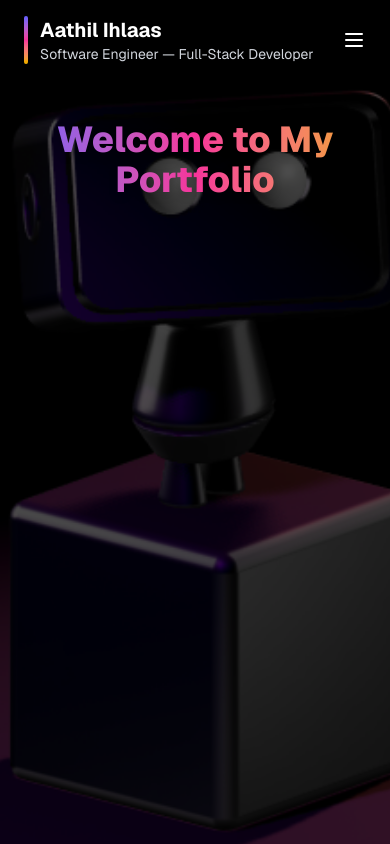
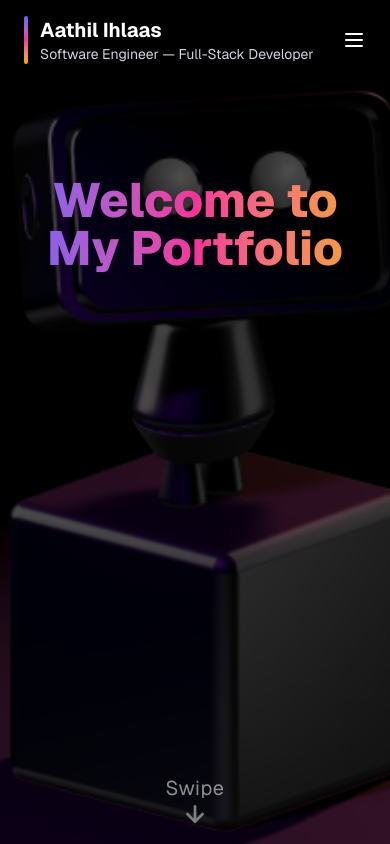
Before and after one commit to Aathil1681/personal-portfolio, a Next.js app: page / in a window 390 px wide. Shown: the top 844 px of the page. Built offline with nearby package versions, Linux system fonts and the light colour scheme; a web font is replaced by a local one.

Commit message:
inserted swipe button in main page

```diff
--- a/src/app/components/Main.tsx
+++ b/src/app/components/Main.tsx
@@ -31,7 +31,6 @@ const Main = ({
 
   return (
     <div className="relative h-[110vh] w-full bg-black top-20">
-      {/* Show Spline only on desktop, Next Image on mobile */}
       {!isMobile ? (
         <Spline
           scene={sceneUrl}
@@ -56,8 +55,8 @@ const Main = ({
       {/* Hero Text */}
       {isLoaded || isMobile ? (
         <p
-          className="absolute top-10 w-full flex justify-center items-center text-center gap-2 font-extrabold text-transparent bg-clip-text bg-gradient-to-r from-indigo-500 via-pink-500 to-yellow-500 drop-shadow-lg font-sans
-              text-4xl sm:text-5xl md:text-6xl lg:text-7xl xl:text-8xl
+          className="absolute top-24 sm:top-10 w-full flex justify-center items-center text-center gap-2 font-extrabold text-transparent bg-clip-text bg-gradient-to-r from-indigo-500 via-pink-500 to-yellow-500 drop-shadow-lg font-sans
+              text-5xl sm:text-5xl md:text-6xl lg:text-7xl xl:text-8xl
               px-4 sm:px-6"
         >
           {title}
@@ -67,6 +66,31 @@ const Main = ({
           Loading 3D scene...
         </p>
       )}
+
+      {/* Mobile Swipe Up Animation */}
+      {isMobile && (
+        <div className="absolute bottom-44 w-full flex flex-col items-center text-center">
+          <div className="animate-swipe-up text-gray-200 text-xl tracking-wide mb-2">
+            Swipe
+          </div>
+
+          <div className="animate-bounce-slow">
+            <svg
+              width="26"
+              height="26"
+              viewBox="0 0 24 24"
+              fill="none"
+              stroke="gray"
+              strokeWidth="2.5"
+              strokeLinecap="round"
+              strokeLinejoin="round"
+            >
+              <path d="M12 5v14" />
+              <path d="m5 12 7 7 7-7" />
+            </svg>
+          </div>
+        </div>
+      )}
     </div>
   );
 };
--- a/src/app/globals.css
+++ b/src/app/globals.css
@@ -84,3 +84,34 @@
   max-width: 90%;
   line-height: 1.2;
 }
+@keyframes swipeUpText {
+  0% {
+    opacity: 0;
+    transform: translateY(10px);
+  }
+  50% {
+    opacity: 1;
+    transform: translateY(0);
+  }
+  100% {
+    opacity: 0;
+    transform: translateY(-10px);
+  }
+}
+
+.animate-swipe-up {
+  animation: swipeUpText 2s ease-in-out infinite;
+}
+
+@keyframes bounceSlow {
+  0%, 100% {
+    transform: translateY(0);
+  }
+  50% {
+    transform: translateY(-6px);
+  }
+}
+
+.animate-bounce-slow {
+  animation: bounceSlow 1.8s infinite ease-in-out;
+}
```
